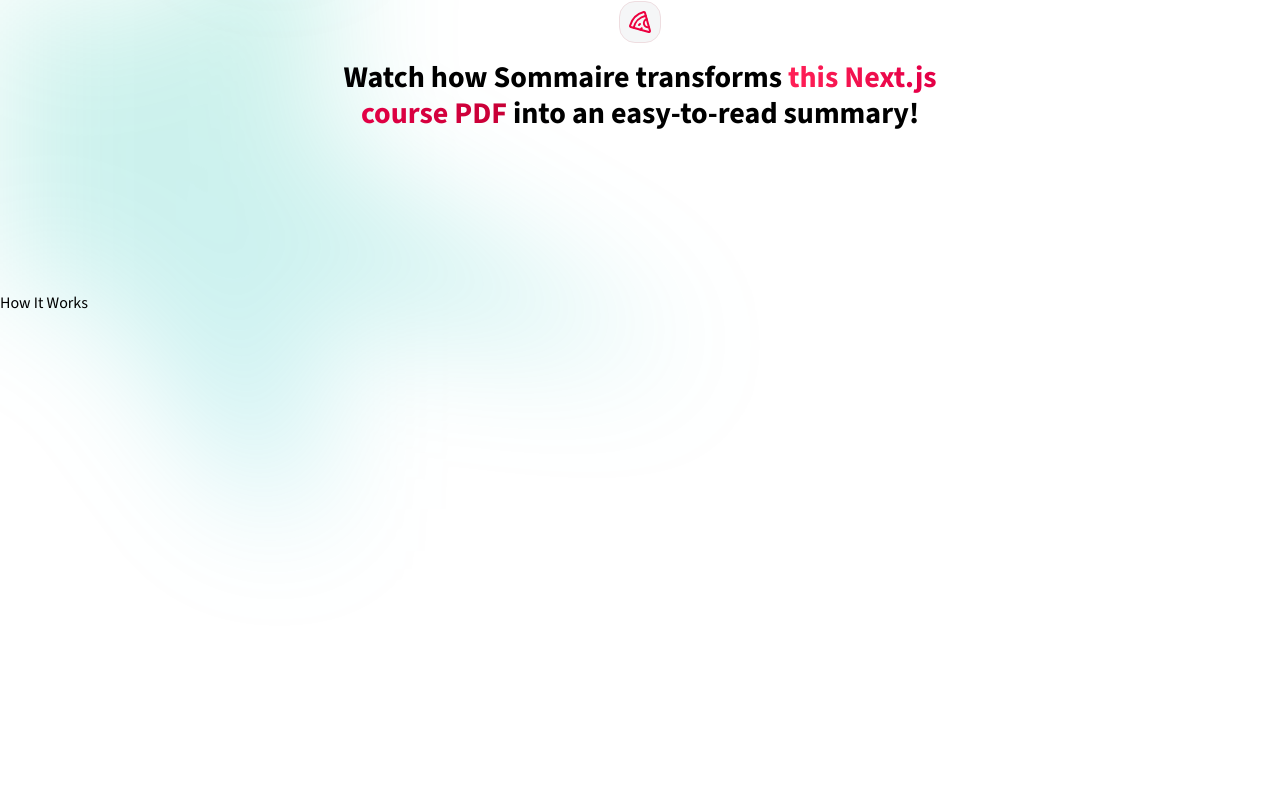
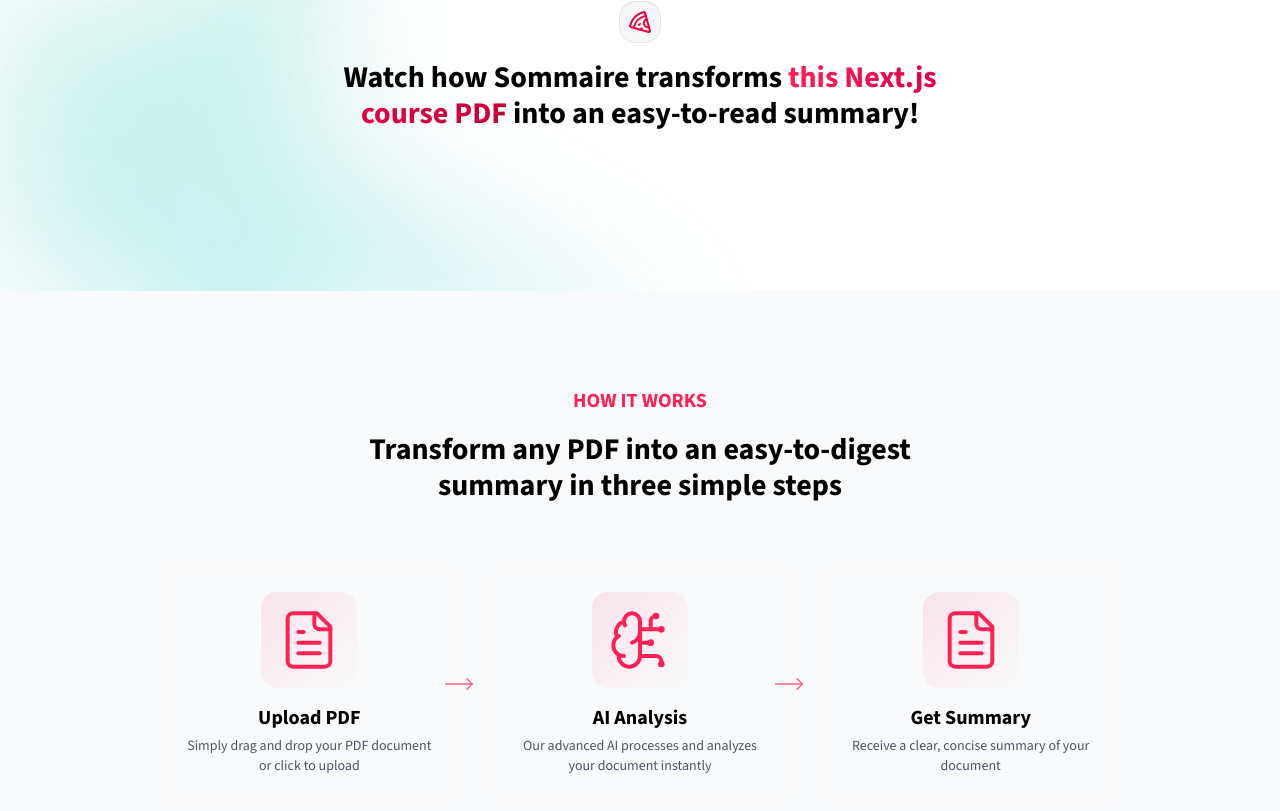
Before and after one commit to Vansh1379/Sommaira-ai, a Next.js app: page / in a window 1280 px wide. Shown: the part 731-1542 px from the top of the page. Before the commit the page ends 1240 px from the top, so only its background shows below. Built offline with nearby package versions, Linux system fonts and the light colour scheme.

Commit message:
Added how it works section

```diff
--- a/components/home/how-it-works.tsx
+++ b/components/home/how-it-works.tsx
@@ -1,3 +1,93 @@
+import { BrainCircuit, FileText, MoveRight } from "lucide-react";
+import { ReactNode } from "react";
+
+type Steps = {
+  icon: ReactNode;
+  label: string;
+  discription: string;
+};
+
+const steps: Steps[] = [
+  {
+    icon: <FileText size={64} strokeWidth={1.5} />,
+    label: "Upload PDF",
+    discription: "Simply drag and drop your PDF document or click to upload",
+  },
+  {
+    icon: <BrainCircuit size={64} strokeWidth={1.5} />,
+    label: "AI Analysis",
+    discription:
+      "Our advanced AI processes and analyzes your document instantly",
+  },
+  {
+    icon: <FileText size={64} strokeWidth={1.5} />,
+    label: "Get Summary",
+    discription: "Receive a clear, concise summary of your document",
+  },
+];
+
 export default function HowItWorks() {
-  return <section>How It Works</section>;
+  return (
+    <section className="relative overflow-hidden bg-gray-50">
+      <div className="py-12 lg:py-24 max-w-5xl mx-auto px-4 m:px-6 lg:px-8">
+        <div
+          aria-hidden="true"
+          className="pointer-events-none absolute inset-x-0 -top-40
+        -z-10 transform-gpu overflow-hidden blur-3xl sm:-top-30"
+        >
+          <div
+            style={{
+              clipPath:
+                "polygon(50% 0%, 61% 35%, 98% 35%, 68% 57%, 79% 91%, 50% 70%, 21% 91%, 32% 57%, 2% 35%, 39% 35%)",
+            }}
+            className="relative left-[calc(50%-11rem)] aspect-[1155/678]
+            w-[36.125rem] -translate-x-1/2 rotate-[30deg]
+            bg-linear-to-br from-emerald-500 via-teal-500 to-cyan-500
+            opacity-20 sm:left-[calc(50%-30rem)] sm:w-[72rem]"
+          />
+        </div>
+        <div className="text-center mb-16 ">
+          <h2 className="font-bold text-xl uppercase mb-4 text-rose-500">
+            HOW IT WORKS
+          </h2>
+          <h3 className="font-bold text-3xl max-w-2xl mx-auto  ">
+            Transform any PDF into an easy-to-digest summary in three simple
+            steps
+          </h3>
+        </div>
+        <div className="grid grid-cols-1 md:grid-cols-3 gap-8 max-w-6xl mx-auto relative">
+          {steps.map((step, idx) => (
+            <div className="relative flex items-stretch">
+              <StepItem key={idx} {...step} />
+              {idx < steps.length - 1 && (
+                <div className="hidden md:block absolute   top-1/2 -right-4 trsnsform -translate-y-1/2 z-10  ">
+                  <MoveRight
+                    size={32}
+                    strokeWidth={1}
+                    className="text-rose-400"
+                  />
+                </div>
+              )}
+            </div>
+          ))}
+        </div>
+      </div>
+    </section>
+  );
 }
+
+function StepItem({ icon, label, discription }: Steps) {
+  return (
+    <div className="relative p-6 rounded-2xl  bg-white/5 backdrop-blur-xs border border-white/10 hover:border-rose-500 transition-colors group w-full">
+      <div className="flex flex-col gap-4 h-full">
+        <div className="flex items-center justify-center h-24 w-24 mx-auto rounded-2xl bg-linear-to-br from-rose-500/10 to-transparent group-hover:from-rose-500/20 transition-colors">
+          <div className="text-rose-500">{icon}</div>
+        </div>
+        <div className="flex flex-col  flex-1 gap-1 justify-between  ">
+          <h4 className="text-center font-bold text-xl ">{label}</h4>
+          <p className="text-center text-gray-600 text-sm">{discription}</p>
+        </div>
+      </div>
+    </div>
+  );
+}
```
